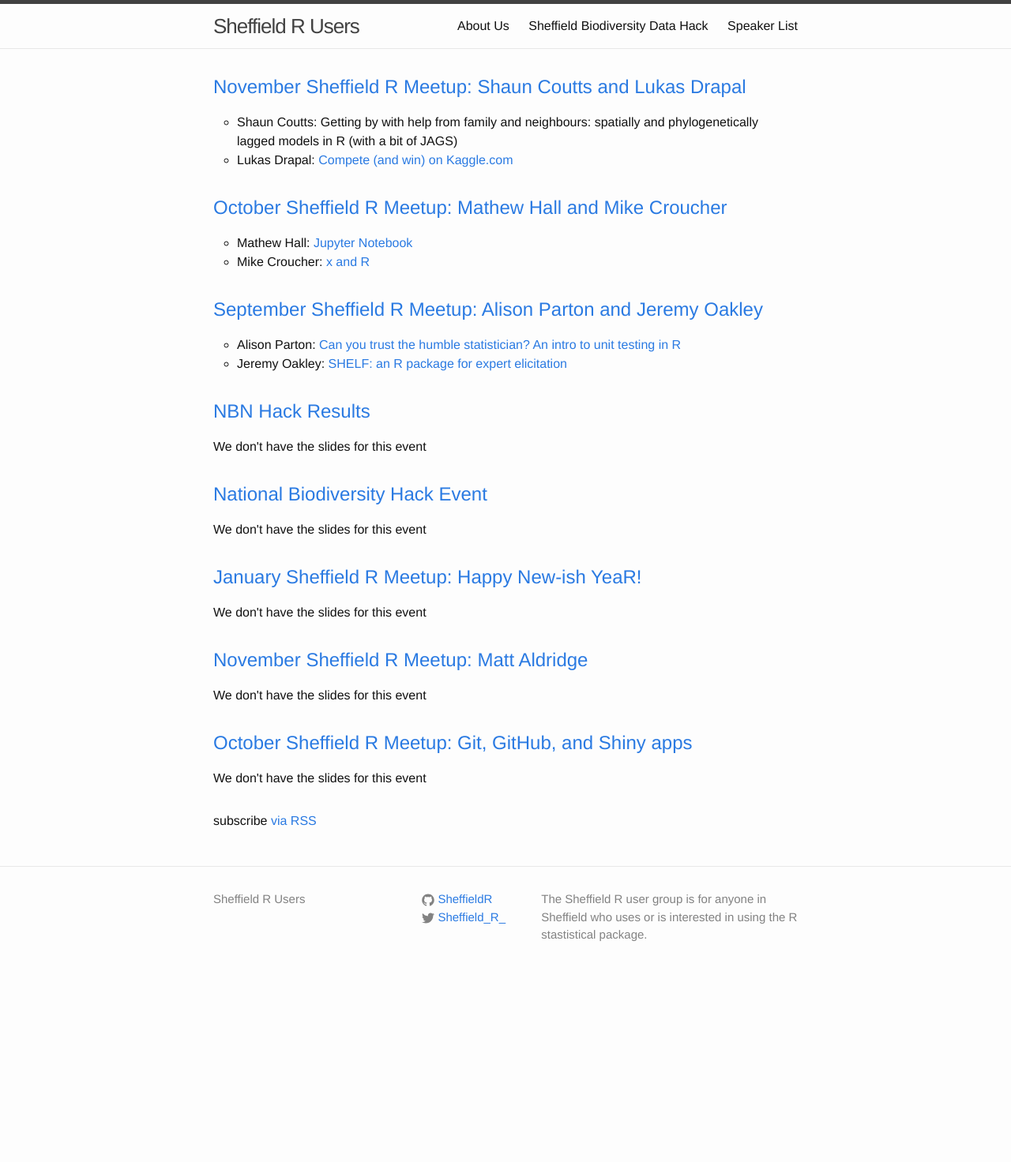
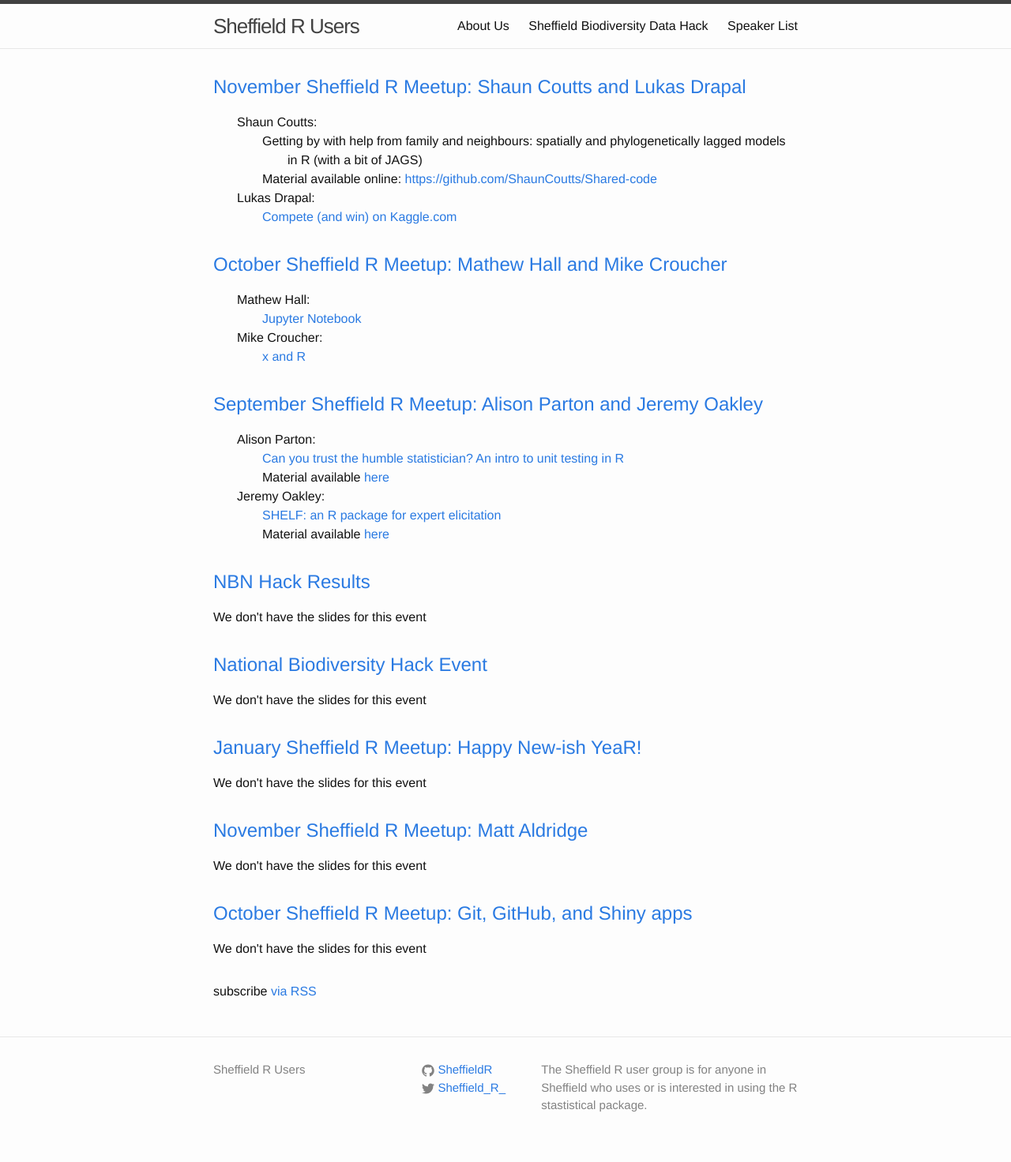
Before and after one commit to SheffieldR/Original.SheffieldR.github.io, a Jekyll site: the page built from slides.html, in a window 1280 px wide. Shown: the whole page at 79% size. Built offline with Jekyll 4.4.1, drawn with Linux system fonts in a browser that asks for light colours; before the commit the page ends 1256 px from its top, so only the background shows below that.

Commit message:
Add material links to speaker list

```diff
--- a/_includes/head.html
+++ b/_includes/head.html
@@ -9,6 +9,7 @@
   <link rel="stylesheet" href="{{ "/css/main.css" | prepend: site.baseurl }}">
   <link rel="canonical" href="{{ page.url | replace:'index.html','' | prepend: site.baseurl | prepend: site.url }}">
   <link rel="alternate" type="application/rss+xml" title="{{ site.title }}" href="{{ "/feed.xml" | prepend: site.baseurl | prepend: site.url }}">
+  <link rel="stylesheet" href="{{ "/css/speakers.css" | prepend: site.baseurl }}" type="text/css">
 
   <script>
     (function(i,s,o,g,r,a,m){i['GoogleAnalyticsObject']=r;i[r]=i[r]||function(){
--- a/_posts/2016-08-17-september-meetup.markdown
+++ b/_posts/2016-08-17-september-meetup.markdown
@@ -7,9 +7,11 @@ speakers:
   Alison Parton:
     title: Can you trust the humble statistician?  An intro to unit testing in R
     localslides: /assets/slides/2016-09-unit-testing-alison-parton.pdf
+    localmaterial: "/assets/material/2016-09/script.R"
   Jeremy Oakley:
     title: "SHELF: an R package for expert elicitation"
     localslides: /assets/slides/2016-09-shelf-jeremy-oakley.pdf
+    localmaterial: "/assets/material/2016-09/SHELF demo.R"
 ---
 After the summer break, Sheffield R group is back with a couple of great talks to kick off the new season.
 
--- a/_posts/2016-10-21-november-meetup.markdown
+++ b/_posts/2016-10-21-november-meetup.markdown
@@ -6,9 +6,11 @@ categories: meetups
 speakers:
   Shaun Coutts:
     title: "Getting by with help from family and neighbours: spatially and phylogenetically lagged models in R (with a bit of JAGS)"
+    remotematerial: https://github.com/ShaunCoutts/Shared-code
   Lukas Drapal:
     title: Compete (and win) on Kaggle.com
     localslides: /assets/slides/2016-11-kaggle-lukas-drapal.pdf
+
 ---
 At this month's meeting we'll be talking about modelling, inference, and prediction.
 
--- /dev/null
+++ b/css/speakers.css
@@ -0,0 +1,13 @@
+.speaker_row{
+	display:block;
+}
+
+.speaker_name{
+	display:block;
+}
+
+.speaker_title,.speaker_material{
+	display:block;
+	padding-left:4em;
+	text-indent:-2em;
+}
--- a/slides.html
+++ b/slides.html
@@ -16,15 +16,26 @@ permalink: /slides/
 		<ul>
 			{% for speaker in post.speakers %}
 			{% assign slides = speaker[1] %}
-			<li>{{ speaker[0] }}:
+			<li class="speaker_row">
+				<span class="speaker_name">
+					{{ speaker[0] }}:
+				</span>
+				<span class="speaker_title">
 					{% if slides.localslides %}
 						<a href="{{ slides.localslides | prepend:site.baseurl }}">{{ slides.title }}</a>
 					{% elsif slides.remoteslides %}
-				<a href="{{ slides.remoteslides | prepend:site.baseurl }}">{{ slides.title }}</a>
+						<a href="{{ slides.remoteslides }}">{{ slides.title }}</a>
 					{% else %}
 					{{ slides.title }}
 					{% endif %}
-
+				</span>
+				<span class="speaker_material">
+					{% if slides.remotematerial %}
+					Material available online: <a href="{{ slides.remotematerial }}">{{ slides.remotematerial }}</a>
+					{% elsif slides.localmaterial %}
+					Material available <a href="{{ slides.localmaterial  | prepend:site.baseurl}}">here</a>
+					{% endif %}
+				</span>
 			</li>
 			{% endfor %}
 		</ul>
```
Also changed, not shown: 2 other files. Lines whose indentation alone changed are shown as unchanged.
